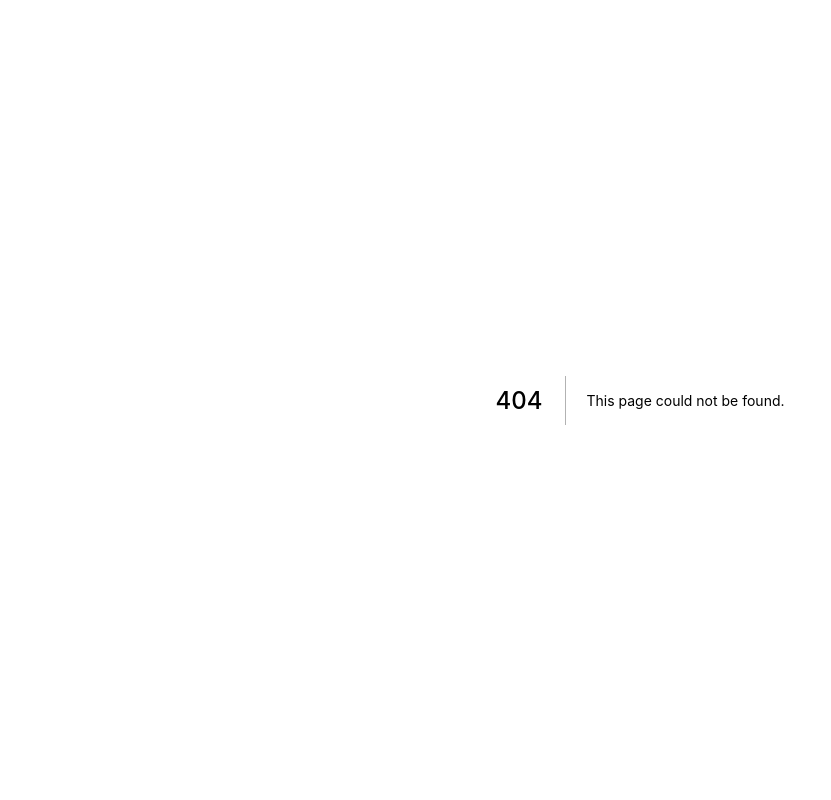
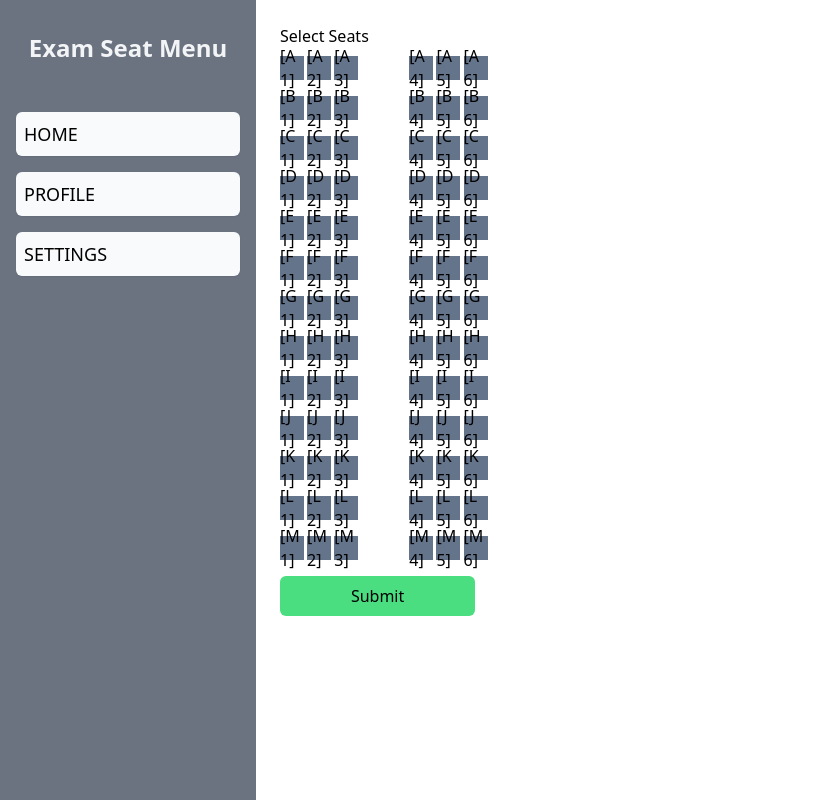
Before and after one commit to JayakrishnanMurali/exam-seat-booker, a Next.js app: page /user/bookSeats in a window 1280 px wide. Before the commit this address had no page. Shown: the whole page, without its empty margins (0-831 px from the left). Built offline with nearby package versions, Linux system fonts and the light colour scheme.

Commit message:
working on seatts

```diff
--- a/package.json
+++ b/package.json
@@ -12,6 +12,7 @@
     "@reduxjs/toolkit": "^1.8.2",
     "axios": "^0.27.2",
     "init": "^0.1.2",
+    "local-storage": "^2.0.0",
     "next": "12.1.6",
     "react": "18.2.0",
     "react-dom": "18.2.0",
--- a/src/component/examDetails/ExamDetails.js
+++ b/src/component/examDetails/ExamDetails.js
@@ -12,7 +12,7 @@ export const ExamDetails = () => {
   }, [dispatch]);
 
   return (
-    <div className="col-span-4 py-4 px-24 flex flex-col">
+    <div className="py-4 px-24 flex flex-col">
       <ExamData />
       <RegisteredUsers />
     </div>
--- a/src/component/examDetails/examData/ExamData.js
+++ b/src/component/examDetails/examData/ExamData.js
@@ -11,7 +11,7 @@ export const ExamData = () => {
 
   return (
     <Link href="/userDetails">
-      <div className="mt-24 bg-gray-400 p-4 rounded-md flex justify-start items-center cursor-pointer">
+      <div className="mt-24 shadow-lg bg-gray-400 p-4 rounded-md flex justify-start items-center cursor-pointer">
         <Image
           src={list?.image || "/public/vercel.svg"}
           alt="placeholder"
--- a/src/component/sideMenu/SideMenu.js
+++ b/src/component/sideMenu/SideMenu.js
@@ -1,5 +1,5 @@
 import React from "react";
-
+import Link from "next/link";
 export const SideMenu = () => {
   return (
     <div className="bg-gray-500 h-screen p-4">
@@ -8,9 +8,14 @@ export const SideMenu = () => {
       </h2>
 
       <div className="mt-12 gap-4 flex flex-col">
-        <h4 className="bg-gray-50 p-2 cursor-pointer rounded-md text-lg shadow-sm hover:bg-slate-200 transition-colors ease-in-out delay-100">
-          HOME
-        </h4>
+        <Link href="/">
+          <h4
+            className="bg-gray-50 p-2 cursor-pointer rounded-md text-lg shadow-sm
+          hover:bg-slate-200 transition-colors ease-in-out delay-100"
+          >
+            HOME
+          </h4>
+        </Link>
         <h4 className="bg-gray-50 p-2 cursor-pointer rounded-md text-lg shadow-sm hover:bg-slate-200 transition-colors ease-in-out delay-100">
           PROFILE
         </h4>
--- a/src/pages/_app.js
+++ b/src/pages/_app.js
@@ -1,11 +1,18 @@
 import { Provider } from "react-redux";
 import "../../styles/globals.css";
+import { SideMenu } from "../component/sideMenu/SideMenu";
 import { store } from "../redux/store";
 
 function MyApp({ Component, pageProps }) {
   return (
     <Provider store={store}>
-      <Component {...pageProps} />
+      <div className="grid grid-cols-5">
+        <SideMenu />
+
+        <div className="col-span-4">
+          <Component {...pageProps} />
+        </div>
+      </div>
     </Provider>
   );
 }
--- a/src/pages/index.js
+++ b/src/pages/index.js
@@ -3,8 +3,7 @@ import { SideMenu } from "../component/sideMenu/SideMenu";
 
 export default function Home() {
   return (
-    <div className="grid grid-cols-5">
-      <SideMenu />
+    <div className="bg-gray-200 h-screen  ">
       <ExamDetails />
     </div>
   );
--- /dev/null
+++ b/src/pages/user/bookSeats.js
@@ -0,0 +1,65 @@
+import React from "react";
+import Link from "next/link";
+
+const horizontalSeats = ["1", "2", "3"];
+const verticalSeats = [
+  "A",
+  "B",
+  "C",
+  "D",
+  "E",
+  "F",
+  "G",
+  "H",
+  "I",
+  "J",
+  "K",
+  "L",
+  "M",
+];
+
+const secondSetOfSeats = ["4", "5", "6"];
+
+const bookSeats = () => {
+  const seats1 = [];
+  const seats2 = [];
+
+  for (let j = 0; j < verticalSeats.length; j++) {
+    for (let i = 0; i < horizontalSeats.length; i++) {
+      seats1.push(
+        <div className="w-6 h-6 cursor-pointer my-2 mx-0 flex justify-center items-center bg-slate-500 ">
+          [{verticalSeats[j]} {horizontalSeats[i]}]
+        </div>
+      );
+    }
+  }
+
+  for (let j = 0; j < verticalSeats.length; j++) {
+    for (let i = 0; i < secondSetOfSeats.length; i++) {
+      seats2.push(
+        <div className="w-6 h-6 cursor-pointer my-2 mx-0 flex justify-center items-center bg-slate-500 ">
+          [{verticalSeats[j]} {secondSetOfSeats[i]}]
+        </div>
+      );
+    }
+  }
+
+  return (
+    <div className="p-6 ">
+      <h1>Select Seats</h1>
+
+      <div className="flex">
+        <div className="w-1/12 mr-12 grid grid-cols-3">{seats1}</div>
+        <div className="w-1/12 grid grid-cols-3">{seats2}</div>
+      </div>
+
+      <Link href="/">
+        <button className="bg-green-400 w-1/5 p-2 rounded-md mt-2 disabled:bg-gray-300 disabled:text-gray-500 disabled:cursor-not-allowed">
+          Submit
+        </button>
+      </Link>
+    </div>
+  );
+};
+
+export default bookSeats;
--- a/src/pages/userDetails.js
+++ b/src/pages/userDetails.js
@@ -2,8 +2,11 @@ import React, { useEffect } from "react";
 import { useSelector } from "react-redux";
 import { selectExam } from "../redux/examDetails/ExamSlice";
 import { getExam } from "../redux/examDetails/ExamSlice";
-
+import Image from "next/image";
 import { useDispatch } from "react-redux";
+import Link from "next/link";
+import { useState } from "react";
+import lStorage from "local-storage";
 
 const UserDetails = () => {
   const dispatch = useDispatch();
@@ -16,9 +19,84 @@ const UserDetails = () => {
     exam: { list },
   } = useSelector(selectExam);
 
+  const [userName, setUserName] = useState("");
+  const [userAge, setUserAge] = useState("");
+  const [userGender, setUserGender] = useState();
+
+  const storeUserInfoOnLocalStorage = () => {
+    lStorage.set("userName", userName);
+    lStorage.set("userAge", userAge);
+    lStorage.set("userGender", userGender);
+  };
+
   return (
     <div>
-      <h1>s</h1>
+      <div className="relative">
+        <Image
+          src={list?.image || "/public/vercel.svg"}
+          alt="placeholder"
+          width={1300}
+          height={250}
+          className="object-cover"
+        />
+        <h1 className="absolute bottom-2 p-2 text-white font-bold text-3xl">
+          {list?.title}
+        </h1>
+      </div>
+
+      <div className="p-8">
+        <p className="text-xl  font-medium">{list?.detail1}</p>
+        <p className="text-xl mb-4 font-medium">{list?.detail2}</p>
+        <p className="text-lg font-medium">
+          <span className="text-base font-normal">Last Date:</span>{" "}
+          {new Date(list?.exam_date).toDateString()}
+        </p>
+        <p className="text-lg font-medium">
+          <span className="text-base font-normal">Eligibility:</span>{" "}
+          {list?.Eligibility}
+        </p>
+      </div>
+
+      <form>
+        <div className="flex flex-col px-16 py-6">
+          <h1 className="text-xl font-semibold mb-4">Enter Details :</h1>
+          <input
+            className="border w-1/3 px-4 py-2 mb-4"
+            type="text"
+            placeholder="Name"
+            value={userName}
+            onChange={(e) => setUserName(e.target.value)}
+          />
+          <input
+            className="border w-1/3 px-4 py-2 mb-4"
+            type="number"
+            placeholder="Age"
+            value={userAge}
+            onChange={(e) => setUserAge(e.target.value)}
+          />
+          <select
+            className="border w-1/3 px-4 py-2 mb-4"
+            value={userGender}
+            onChange={(e) => setUserGender(e.target.value)}
+          >
+            <option disabled selected value>
+              -- select Gender --
+            </option>
+            <option>Male</option>
+            <option>Female</option>
+          </select>
+
+          <Link href="/user/bookSeats">
+            <button
+              disabled={!userName || !userAge || !userGender}
+              className="bg-green-400 w-1/5 p-2 rounded-md mt-2 disabled:bg-gray-300 disabled:text-gray-500 disabled:cursor-not-allowed"
+              onClick={storeUserInfoOnLocalStorage}
+            >
+              Select Seat
+            </button>
+          </Link>
+        </div>
+      </form>
     </div>
   );
 };
```
Also changed, not shown: 1 other file (tests, documents, lock files or other folders).
